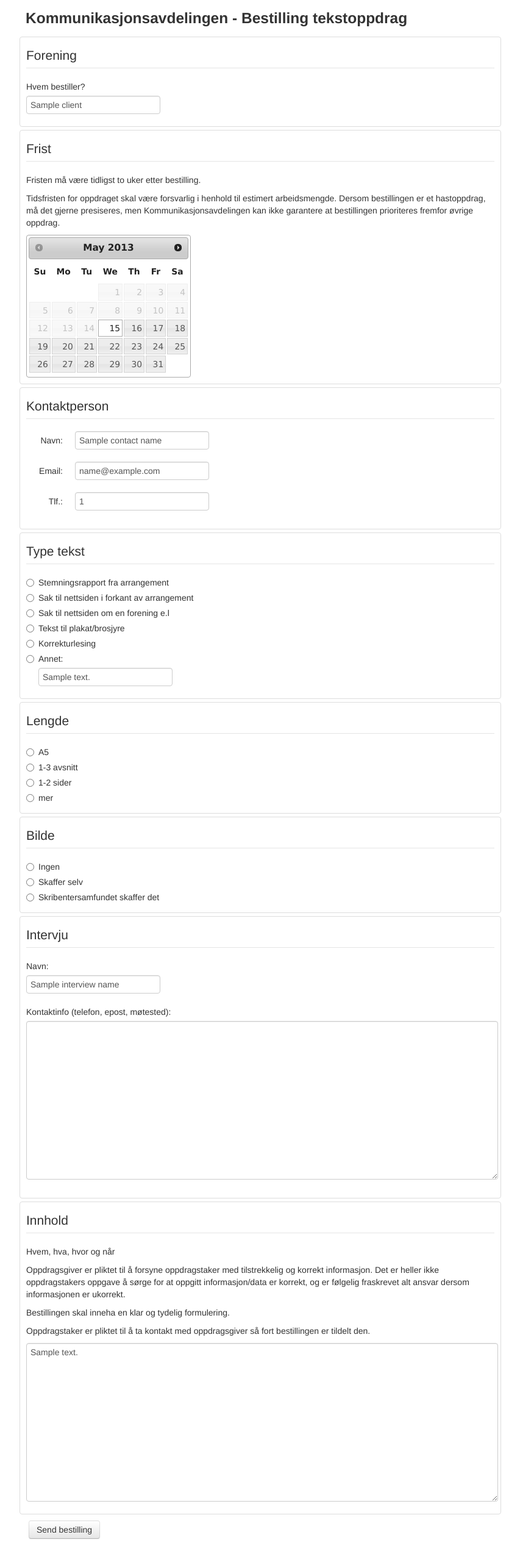
After one commit to edb-gjengen/bestillingsskjema, a Django app: template bestilling/templates/tekst/form.html in a window 1280 px wide. The commit adds this page. Shown: the whole page at 61% size, without its empty margins (213-1066 px from the left). Run offline with Django 3.2, Linux system fonts and the light colour scheme; the template is opened without the code that fills it: most values are stand-ins (such as "Sample title", 1, 10 or a date in 2020); some libraries are stand-ins or nearby versions.

Commit message:
Added tekst.

```diff
--- a/bestilling/bestilling/urls.py
+++ b/bestilling/bestilling/urls.py
@@ -5,6 +5,7 @@ admin.autodiscover()
 
 urlpatterns = patterns('',
     (r'^design/', include('design.urls')),
+    (r'^tekst/', include('tekst.urls')),
     (r'^admin/doc/', include('django.contrib.admindocs.urls')),
     (r'^admin/', include(admin.site.urls)),
 )
--- /dev/null
+++ b/bestilling/templates/tekst/form.html
@@ -0,0 +1,183 @@
+<!DOCTYPE HTML PUBLIC "-//W3C//DTD HTML 4.01//EN" "http://www.w3.org/TR/html4/strict.dtd">
+<html>
+	<head>
+		<title>Kommunikasjonsavdelingen - Bestilling tekstoppdrag</title>
+		{% load staticfiles %}
+		<link type="text/css" href="{% static 'css/jquery.ui.css' %}" rel="stylesheet" />
+		<link type="text/css" href="{% static 'css/jquery.ui.datepicker.css' %}" rel="stylesheet" />
+		<link type="text/css" href="{% static 'css/bootstrap.css' %}" rel="stylesheet" />
+		<link type="text/css" href="{% static 'css/bootstrap-responsive.css' %}" rel="stylesheet" />
+		<link type="text/css" href="{% static 'css/design/style.css' %}" rel="stylesheet" />
+		<script type="text/javascript" src="{% static 'js/jquery-2.0.0.js' %}"></script>
+		<script type="text/javascript" src="{% static 'js/jquery.ui.core.js' %}"></script>
+		<script type="text/javascript" src="{% static 'js/jquery.ui.datepicker.js' %}"></script>
+		<script type="text/javascript" src="{% static 'js/bootstrap.js' %}"></script>
+	</head>
+	<body class="center">
+		<script type="text/javascript">
+			$(document).ready(function(){
+				$("#deadline").datepicker({altField: '#deadline_field',
+			  						altFormat: 'yy-mm-dd',
+			  						minDate: '+2w',
+			  						defaultDate: new Date("{{ deadline }}") });
+			});
+		</script>
+		<h3 style="margin-left:15px;">Kommunikasjonsavdelingen - Bestilling tekstoppdrag </h3>
+
+		<form method="post" action="." method="post" id="bestilling">{% csrf_token %}
+
+			<div class="formitem">
+				<legend>Forening</legend>
+				<label>Hvem bestiller?</label>
+				<input type="text" name="client" value="{{ client }}" />
+				{% if errors.client_error %}
+					<label class="text-error">Feltet er obligatorisk.</label>
+				{% endif %}
+			</div>
+
+			<div class="formitem">
+				<legend>Frist</legend>
+				<div class="desc">
+					<p>Fristen må være tidligst to uker etter bestilling.</p>
+					<p>Tidsfristen for oppdraget skal være forsvarlig i henhold til estimert arbeidsmengde. Dersom bestillingen er et hastoppdrag, må det gjerne presiseres, men Kommunikasjonsavdelingen kan ikke garantere at bestillingen prioriteres fremfor øvrige oppdrag.</p>
+				</div>
+				<input id = "deadline_field" style="display:none;" value="" name="deadline" />
+				<div id="deadline"></div>
+			</div>
+			<div class="formitem">
+				<legend>Kontaktperson</legend>
+
+				<div class="form-horizontal">
+					<div class="control-group">
+						<label class="control-label" for="contact_name">Navn:</label>
+						<div class="controls">
+							<input type="text" name="contact_name" value="{{ contact_name }}" />
+							{% if errors.contact_name_error %}
+								<label class="text-error">Feltet er obligatorisk.</label>
+							{% endif %}
+						</div>
+					</div>
+					<div class="control-group">
+						<label class="control-label" for="contact_email">Email:</label>
+						<div class="controls">
+							<input type="text" name="contact_email" value="{{ contact_email }}" />
+							{% if errors.contact_email_error %}
+								<label class="text-error">Skriv inn gyldig epost-adresse.</label>
+							{% endif %}
+						</div>
+					</div>
+					<div class="control-group">
+						<label class="control-label" for="contact_number">Tlf.:</label>
+						<div class="controls">
+							<input type="text" name="contact_number" value="{{ contact_number }}" />
+							{% if errors.contact_number_error %}
+								<label class="text-error">Skriv inn gyldig telefonnummer.</label>
+							{% endif %}
+						</div>
+					</div>
+				</div>
+			</div>
+
+			<div class="formitem">
+				<legend>Type tekst</legend>
+				{% if errors.text_type_error %}
+					<label class="text-error">Feltet er obligatorisk.</label>
+				{% endif %}
+
+				<label class="radio">
+					<input name="text_type" type="radio" value="Stemningsrapport fra arrangement" {% if text_type = 'Stemningsrapport fra arrangement' %} checked="checked" {% endif %}>Stemningsrapport fra arrangement</input>
+				</label>
+				<label class="radio">
+					<input name="text_type" type="radio" value="Sak til nettsiden i forkant av arrangement" {% if text_type = 'Sak til nettsiden i forkant av arrangement' %} checked="checked" {% endif %}>Sak til nettsiden i forkant av arrangement</input>
+				</label>
+				<label class="radio">
+					<input name="text_type" type="radio" value="Sak til nettsiden om en forening e.l" {% if text_type = 'Sak til nettsiden om en forening e.l' %} checked="checked" {% endif %}>Sak til nettsiden om en forening e.l</input>
+				</label>
+				<label class="radio">
+					<input name="text_type" type="radio" value="Tekst til plakat/brosjyre" {% if text_type = 'Tekst til plakat/brosjyre' %} checked="checked" {% endif %}>Tekst til plakat/brosjyre</input>
+				</label>
+				<label class="radio">
+					<input name="text_type" type="radio" value="Korrekturlesing" {% if text_type = 'Korrekturlesing' %} checked="checked" {% endif %}>Korrekturlesing</input>
+				</label>
+				<label class="radio">
+					<input name="text_type" type="radio" value="other" {% if text_type = 'other' %} checked="checked" {% endif %}>Annet:
+					</input>
+				</label>
+				<input type="text" name="text_type_other" value="{{ text_type_other }}" style="margin-left:20px;" />
+				{% if errors.text_type_other_error %}
+					<label class="text-error" style="margin-left:20px;">Feltet er obligatorisk hvis du velger "annet".</label>
+				{% endif %}
+			</div>
+
+			<div class="formitem">
+				<legend>Lengde</legend>
+				{% if errors.length_error %}
+					<label class="text-error">Feltet er obligatorisk.</label>
+				{% endif %}
+
+				<label class="radio">
+					<input name="length" type="radio" value="statusoppdatering" {% if length = 'statusoppdatering' %} checked="checked" {% endif %}>A5</input>
+				</label>
+				<label class="radio">
+					<input name="length" type="radio" value="1-3 avsnitt" {% if length = '1-3 avsnitt' %} checked="checked" {% endif %}>1-3 avsnitt</input>
+				</label>
+				<label class="radio">
+					<input name="length" type="radio" value="1-2 sider" {% if length = '1-2 sider' %} checked="checked" {% endif %}>1-2 sider</input>
+				</label>
+				<label class="radio">
+					<input name="length" type="radio" value="mer" {% if length = 'mer' %} checked="checked" {% endif %}>mer</input>
+				</label>
+			</div>
+
+			<div class="formitem">
+				<legend>Bilde</legend>
+				{% if errors.image_error %}
+					<label class="text-error">Feltet er obligatorisk.</label>
+				{% endif %}
+
+				<label class="radio">
+					<input name="image" type="radio" value="Ingen" {% if image = 'Ingen' %} checked="checked" {% endif %}>Ingen</input>
+				</label>
+				<label class="radio">
+					<input name="image" type="radio" value="Skaffer selv" {% if image = 'Skaffer selv' %} checked="checked" {% endif %}>Skaffer selv</input>
+				</label>
+				<label class="radio">
+					<input name="image" type="radio" value="Skribentersamfundet skaffer det" {% if image = 'Skribentersamfundet skaffer det' %} checked="checked" {% endif %}>Skribentersamfundet skaffer det</input>
+				</label>
+			</div>
+
+			<div class="formitem form-horizontal">
+				<legend>Intervju</legend>
+				{% if errors.interview_error %}
+					<label class="text-error">Feltene er obligatoriske.</label>
+				{% endif %}
+				<div class="control-group">
+					<label for="interview_name">Navn:</label>
+					<input type="text" name="interview_name" value="{{ interview_name }}" />
+				</div>
+
+				<div class="control-group">
+					<label for="interview_contact">Kontaktinfo (telefon, epost, m&oslash;tested):</label>
+					<textarea type="text" name="interview_contact" value="{{ interview_contact }}"></textarea>
+				</div>
+			</div>
+
+			<div class="formitem">
+				<legend>Innhold</legend>
+				<div class="desc">
+					<p>Hvem, hva, hvor og når</p>
+					<p>Oppdragsgiver er pliktet til å forsyne oppdragstaker med tilstrekkelig og korrekt informasjon. Det er heller ikke oppdragstakers oppgave å sørge for at oppgitt informasjon/data er korrekt, og er følgelig fraskrevet alt ansvar dersom informasjonen er ukorrekt.</p>
+					<p>Bestillingen skal inneha en klar og tydelig formulering.</p>
+					<p>Oppdragstaker er pliktet til å ta kontakt med oppdragsgiver så fort bestillingen er tildelt den.</p>
+				</div>
+				{% if errors.content_error %}
+					<label class="text-error">Feltet er obligatorisk.</label>
+				{% endif %}
+				<textarea name="content">{{ content }}</textarea>
+			</div>
+			<div class="submit">
+				<input class="btn" type="submit" value="Send bestilling" name="bestill" style="margin-left:20px;margin-top:5px;" />
+			</div>
+		</form>
+	</body>
+</html>
```
Also changed, not shown: bestilling/tekst/models.py (added, +10 -0 lines), bestilling/tekst/tests.py (added, +16 -0 lines), bestilling/tekst/urls.py (added, +7 -0 lines), bestilling/tekst/views.py (added, +83 -0 lines), bestilling/templates/design/order.html (+4 -68 lines), bestilling/templates/order_base.html (added, +71 -0 lines), bestilling/templates/tekst/order.html (added, +26 -0 lines), bestilling/templates/trello_card.txt (added, +17 -0 lines), bestilling/tekst/__init__.py (added).
